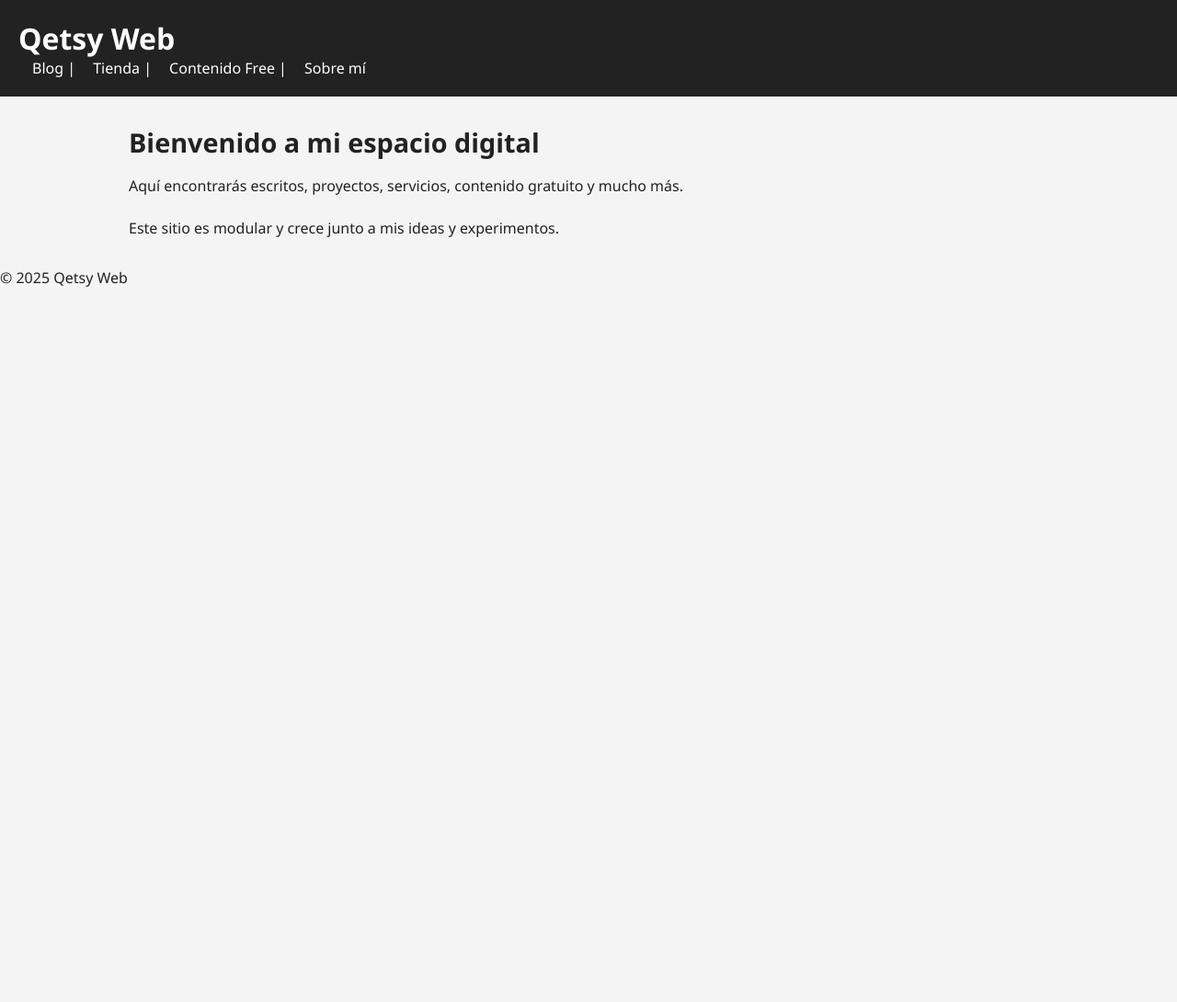
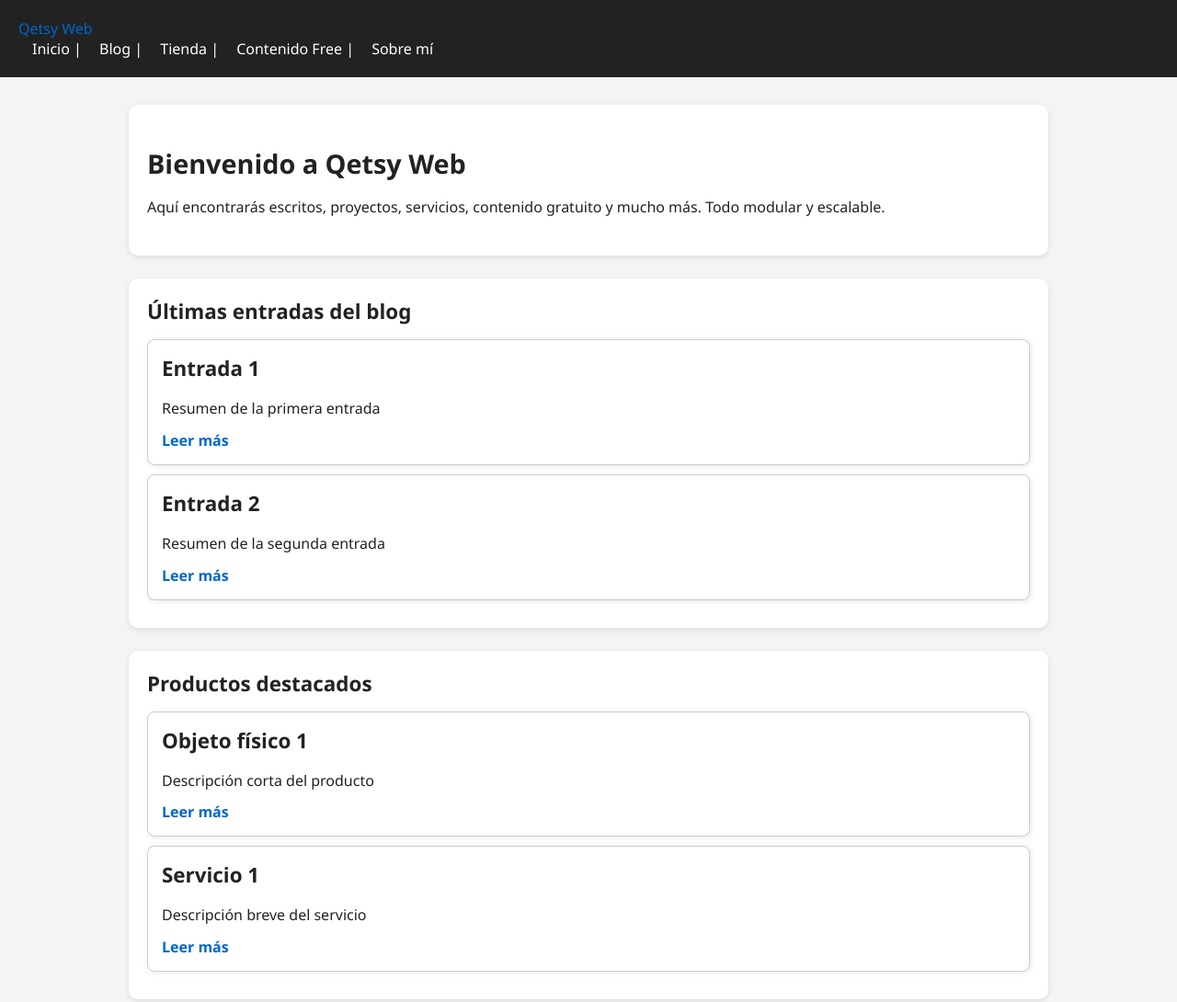
Before and after one commit to qetsy-web/qetsy-web.github.io, a plain HTML site: page index.html in a window 1280 px wide. Shown: the whole page at 92% size. Before the commit the page ends 800 px from the top, so only its background shows below. Drawn offline with Linux system fonts and the light colour scheme.

Commit message:
modified index.html to show css

```diff
--- a/index.html
+++ b/index.html
@@ -3,34 +3,80 @@
 <head>
   <meta charset="UTF-8">
   <title>Qetsy Web</title>
-  <link rel="stylesheet" href="./assets/css/main.css">
+  <link rel="stylesheet" href="assets/css/main.css">
 </head>
 <body>
 
-  <!-- Header -->
-  <header>
-    <h1>Qetsy Web</h1>
-    <nav>
-      <a href="blog/index.html">Blog</a> |
-      <a href="shop/index.html">Tienda</a> |
-      <a href="free/index.html">Contenido Free</a> |
-      <a href="about.html">Sobre mí</a>
-    </nav>
-  </header>
+  <!-- Header modular -->
+  <div id="header-placeholder"></div>
+  <script>
+    fetch('components/header.html')
+      .then(res => res.text())
+      .then(data => {
+        document.getElementById('header-placeholder').innerHTML = data;
+        // Cargar nav dentro del header
+        fetch('components/nav.html')
+          .then(res => res.text())
+          .then(navData => {
+            document.getElementById('nav-placeholder').innerHTML = navData;
+          });
+      });
+  </script>
 
-  <!-- Bienvenida / Introducción -->
+  <!-- Main content -->
   <main>
-    <section>
-      <h2>Bienvenido a mi espacio digital</h2>
-      <p>Aquí encontrarás escritos, proyectos, servicios, contenido gratuito y mucho más.</p>
-      <p>Este sitio es modular y crece junto a mis ideas y experimentos.</p>
+    <!-- Bienvenida -->
+    <section class="section">
+      <h2>Bienvenido a Qetsy Web</h2>
+      <p>Aquí encontrarás escritos, proyectos, servicios, contenido gratuito y mucho más. Todo modular y escalable.</p>
     </section>
-  </main>
 
-  <!-- Footer -->
-  <footer>
-    <p>&copy; 2025 Qetsy Web</p>
-  </footer>
+    <!-- Destacados del Blog -->
+    <section class="section">
+      <h3>Últimas entradas del blog</h3>
+      <div id="blog-cards-container"></div>
+      <script>
+        const blogEntries = [
+          { title: "Entrada 1", description: "Resumen de la primera entrada", url: "blog/entradas/001.txt" },
+          { title: "Entrada 2", description: "Resumen de la segunda entrada", url: "blog/entradas/002.txt" }
+        ];
+        fetch('components/card.html')
+          .then(res => res.text())
+          .then(cardTemplate => {
+            const container = document.getElementById('blog-cards-container');
+            blogEntries.forEach(item => {
+              const card = document.createElement('div');
+              card.innerHTML = cardTemplate;
+              card.querySelector('.card-title').textContent = item.title;
+              card.querySelector('.card-desc').textContent = item.description;
+              card.querySelector('.card-link').href = item.url;
+              container.appendChild(card);
+            });
+          });
+      </script>
+    </section>
 
-</body>
-</html>
+    <!-- Destacados de la Tienda -->
+    <section class="section">
+      <h3>Productos destacados</h3>
+      <div id="shop-cards-container"></div>
+      <script>
+        const shopItems = [
+          { title: "Objeto físico 1", description: "Descripción corta del producto", url: "shop/productos/1.html" },
+          { title: "Servicio 1", description: "Descripción breve del servicio", url: "shop/servicios/1.html" }
+        ];
+        fetch('components/card.html')
+          .then(res => res.text())
+          .then(cardTemplate => {
+            const container = document.getElementById('shop-cards-container');
+            shopItems.forEach(item => {
+              const card = document.createElement('div');
+              card.innerHTML = cardTemplate;
+              card.querySelector('.card-title').textContent = item.title;
+              card.querySelector('.card-desc').textContent = item.description;
+              card.querySelector('.card-link').href = item.url;
+              container.appendChild(card);
+            });
+          });
+      </script>
+    </
```
